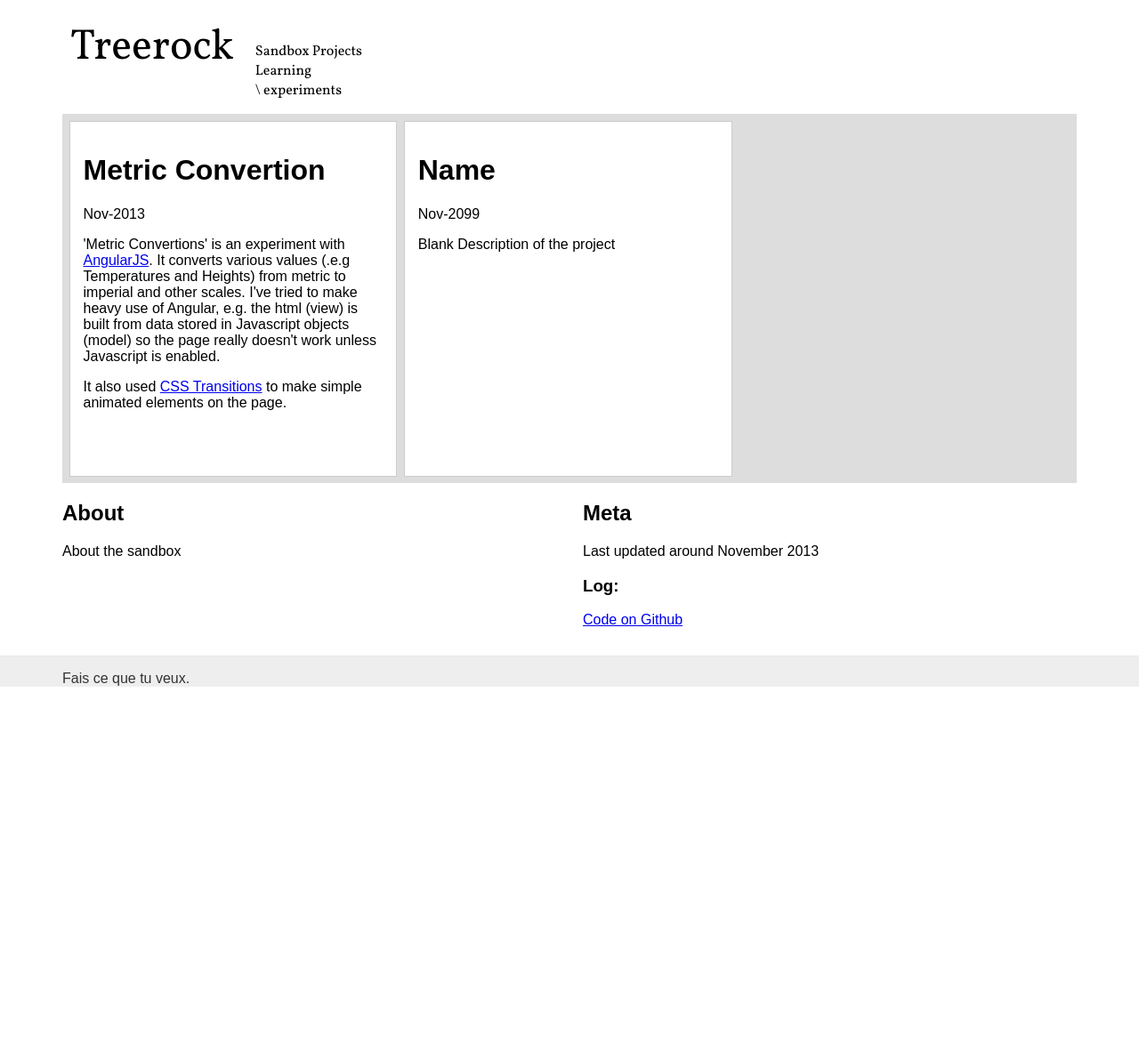
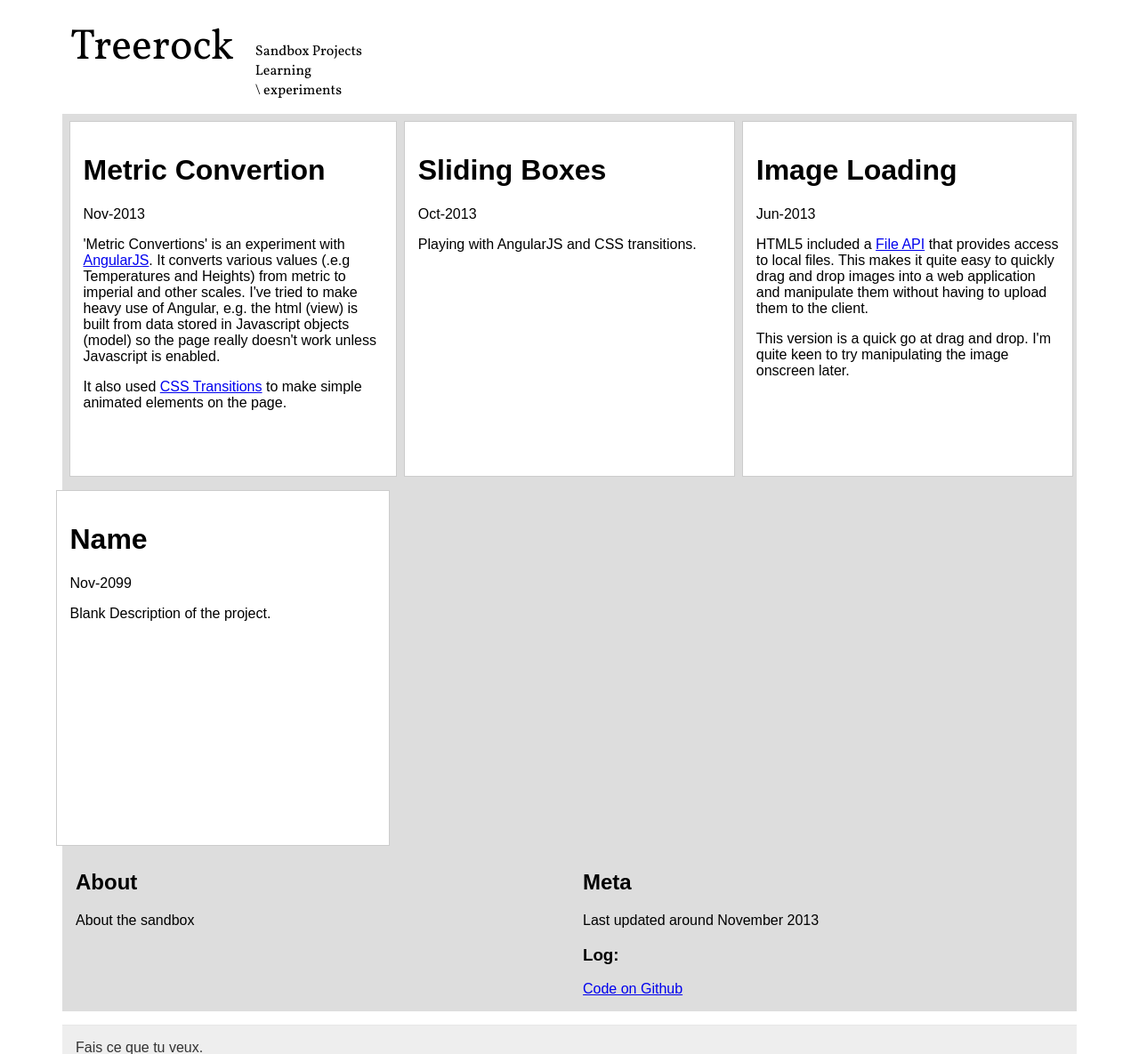
Before and after one commit to BruceHad/sandbox, a PHP site: page / in a window 1280 px wide. Shown: the part 66-1251 px from the top of the page at 89% size. Before the commit the page ends 838 px from the top, so only its background shows below. Run offline with PHP 8.4, Linux system fonts and the light colour scheme; some libraries are stand-ins or nearby versions.

Commit message:
Add in Sliding boxes

```diff
--- a/project.php
+++ b/project.php
@@ -17,13 +17,32 @@ $sb_array = array(
         "url"     => "//sandbox.treerock.me/convert/",
         "date"    => "2013-11-01",
         "desc"    => "<p>'Metric Convertions' is an experiment with <a href='http://www.angularjs.org/'>AngularJS</a>. It converts various values (.e.g Temperatures and Heights) from metric to imperial and other scales. I've tried to make heavy use of Angular, e.g. the html (view) is built from data stored in Javascript objects (model) so the page really doesn't work unless Javascript is enabled.</p>
-                      <p>It also used <a href='https://developer.mozilla.org/en-US/docs/Web/Guide/CSS/Using_CSS_transitions'>CSS Transitions</a> to make simple animated elements on the page.</p>"
+                      <p>It also used <a href='https://developer.mozilla.org/en-US/docs/Web/Guide/CSS/Using_CSS_transitions'>CSS Transitions</a> to make simple animated elements on the page.</p>",
+        "status"  => "IP" // In progress
+    ),
+    array (
+        "name"    => "Sliding Boxes",
+        "url"     => "//sandbox.treerock.me/sliding-boxes/",
+        "date"    => "2013-10-01",
+        "desc"    => "<p>Playing with AngularJS and CSS transitions.</p>",
+        "status"  => "C" // Complete
+    ),
+    array (
+        "name"    => "Image Loading",
+        "url"     => "//sandbox.treerock.me/sb-image-loading/",
+        "date"    => "2013-06-01",
+        "desc"    => "<p>HTML5 included a <a href='http://www.w3.org/TR/FileAPI/'>File API</a> that provides access to local files.
+                      This makes it quite easy to quickly drag and drop images into a web application and manipulate them without having to upload them to the client.</p>
+                      <p>This version is a quick go at drag and drop. I'm quite keen to try manipulating the image onscreen later.</p>",
+        "status"  => "IP", // In progress
+        "version" => 0.1
     ),
     array (
         "name"    => "Name",
         "url"     => "//sandbox.treerock.me/name/",
         "date"    => "2099-11-01",
-        "desc"    => "<p>Blank Description of the project"
+        "desc"    => "<p>Blank Description of the project.</p>",
+        "status"  => "NR" // Not ready
     )
 );
 
```
